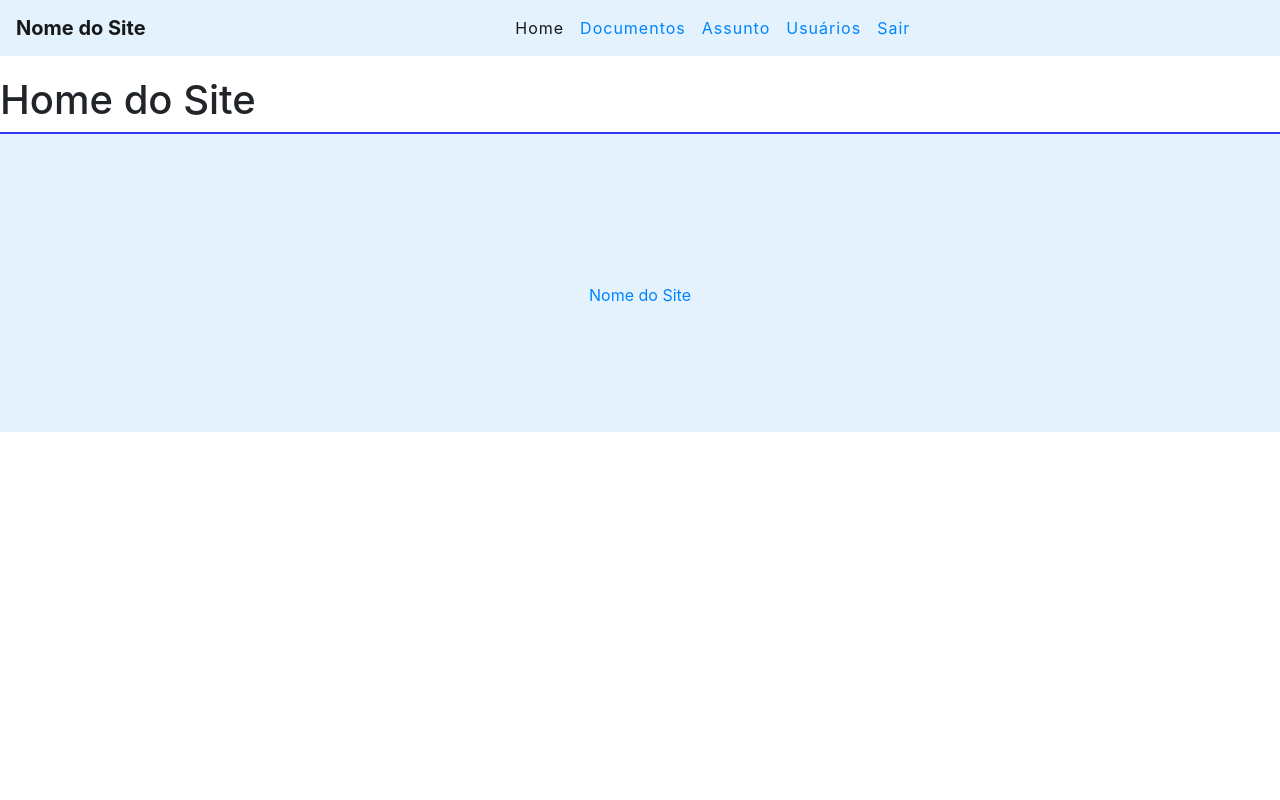
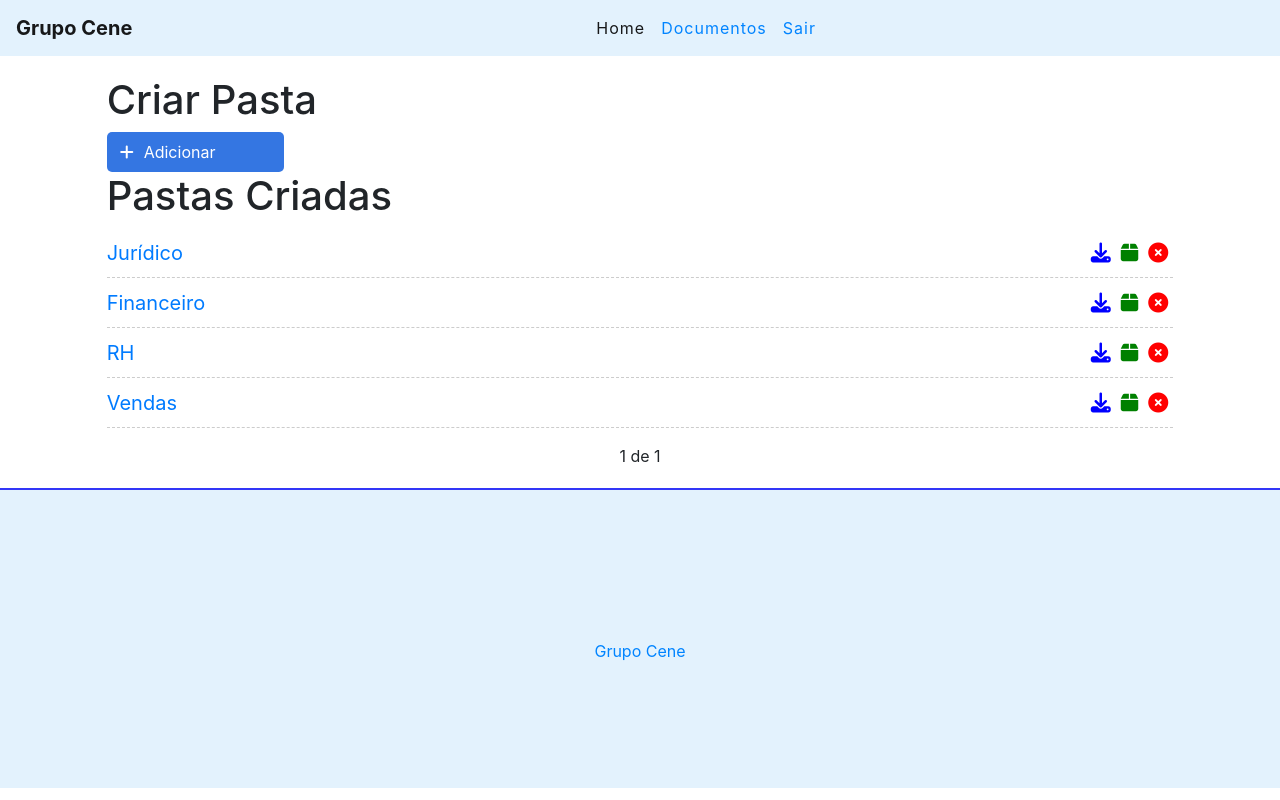
Before and after one commit to Rigolao/Projeto-alencar, a Django app: page / in a window 1280 px wide. Run offline with Django 3.2, Linux system fonts and the light colour scheme; a user stored in the database is signed in; data comes from the database, SQL or seed files in the repository; both versions use the stored data as it was after the commit; some libraries are stand-ins or nearby versions.

Commit message:
Quinto dia de desenvolvimento-pós protótipo

```diff
--- a/alencar/documentos/admin.py
+++ b/alencar/documentos/admin.py
@@ -2,6 +2,8 @@ from django.contrib import admin
 
 from .models import Documento
 from .models import EDocModel
+from .models import Pasta
 
 admin.site.register(Documento)
 admin.site.register(EDocModel)
+admin.site.register(Pasta)
--- a/alencar/documentos/models.py
+++ b/alencar/documentos/models.py
@@ -31,3 +31,12 @@ class EDocModel(models.Model):
 
     def __str__(self):
         return f"{self.title}"
+
+class Pasta(models.Model):
+
+    title = models.CharField(max_length=255)
+
+    created_at = models.DateTimeField(auto_now_add=True)
+
+    def __str__(self):
+        return self.title
--- a/alencar/documentos/static/css/styles.css
+++ b/alencar/documentos/static/css/styles.css
@@ -84,6 +84,11 @@
 
 /* Lista de Documentos */
 
+
+.itens-div{
+    padding: 0;
+}
+
 .list-div{
     padding: 0;
 }
@@ -100,18 +105,18 @@
     border-bottom: 1px dashed #ccc;
 }
 
-.fas.fa-trash, .fas.fa-edit, .fas.fa-download {
+.fas.fa-times-circle, .fas.fa-box, .fas.fa-download {
     cursor: pointer;
     margin: 5px;
     font-size: 20px;
     float: right;
 }
 
-.fas.fa-trash {
+.fas.fa-times-circle {
     color: red;
 }
 
-.fas.fa-edit {
+.fas.fa-box {
     color: green;
 }
 
--- a/alencar/documentos/static/js/scripts.js
+++ b/alencar/documentos/static/js/scripts.js
@@ -11,7 +11,7 @@ $(document).ready(function() {
         e.preventDefault();
 
         var delLink = $(this).attr('href');
-        var result = confirm('Quer deletar este documento?');
+        var result = confirm('Quer deletar este conteúdo?');
 
         if(result) {
             window.location.href = delLink;
--- a/alencar/documentos/templates/base.html
+++ b/alencar/documentos/templates/base.html
@@ -15,7 +15,7 @@
     <div class="container-fluid">
         <nav class="navbar navbar-expand-lg navbar-light" style="background-color: #e3f2fd;">
             <div class="container-fluid">
-              <a class="navbar-brand" href="/">Nome do Site</a>
+              <a class="navbar-brand" href="/">Grupo Cene</a>
               <button class="navbar-toggler" type="button" data-bs-toggle="collapse" data-bs-target="#navbarNavDropdown" aria-controls="navbarNavDropdown" aria-expanded="false" aria-label="Toggle navigation">
                 <span class="navbar-toggler-icon"></span>
               </button>
@@ -30,12 +30,12 @@
                   <li class="nav-item">
                     <a class="nav-link" href="/doc">Documentos</a>
                   </li>
-                  <li class="nav-item">
+                  <!-- <li class="nav-item">
                     <a class="nav-link" href="#">Assunto</a>
                   </li>
                   <li class="nav-item">
                     <a class="nav-link" href="#">Usuários</a>
-                  </li>
+                  </li> -->
                   <!-- <li class="nav-item dropdown">
                     <a class="nav-link dropdown-toggle" href="#" id="navbarDropdownMenuLink" role="button" data-bs-toggle="dropdown" aria-expanded="false">
                       Links
@@ -63,7 +63,7 @@
         {% block content %}
         {% endblock %}
         <footer>
-            <p>Nome do Site</p>
+            <p>Grupo Cene</p>
         </footer>
     </div>
     <script src="https://stackpath.bootstrapcdn.com/bootstrap/4.5.2/js/bootstrap.bundle.min.js" integrity="sha384-LtrjvnR4Twt/qOuYxE721u19sVFLVSA4hf/rRt6PrZTmiPltdZcI7q7PXQBYTKyf" crossorigin="anonymous"></script>
--- a/alencar/documentos/templates/documentos/doc.html
+++ b/alencar/documentos/templates/documentos/doc.html
@@ -1,10 +1,10 @@
 {% extends 'base.html' %}
 
-{% block title %}Documentos{% endblock %}
+{% block title %}Criar Pasta{% endblock %}
 
 {% block content %}
 <div class="offset-1 col-10 list-div">
-    <h1>Documentos</h1>
+    <h1>Criar Pasta</h1>
     <a id="add-link" href="/doc/upload">
         <div class="col-2 add-div">
             <i class="fas fa-plus"></i>Adicionar
--- a/alencar/documentos/templates/documentos/home.html
+++ b/alencar/documentos/templates/documentos/home.html
@@ -3,5 +3,47 @@
 {% block title %}Home do Site{% endblock %}
 
 {% block content %}
-<h1>Home do Site</h1>
+<div class="offset-1 col-10 list-div">
+    <h1>Criar Pasta</h1>
+    <a id="add-link" href="/novapasta/">
+        <div class="col-2 add-div">
+            <i class="fas fa-plus"></i>Adicionar
+        </div>
+    </a>
+    {% if messages %}
+    <ul class="messages">
+        {% for message in messages %}
+            <li {% if message.tags %}class="alert alert-{{message.tags}}"{% endif %}>{{ message }}</li>
+        {% endfor %}
+    </ul>
+    {% endif %}
+    <h1>Pastas Criadas</h1>
+    <ul class="doc-list">
+        {% for pasta in pastas %}
+        <li class="doc-item">
+            <span><a href="/doc/upload">{{pasta.title}}</a></span>
+            <a href="/delete/{{pasta.id}}" class="delete-btn"><span><i class="fas fa-times-circle"></i></span></a>
+            <a href="/pasta/{{pasta.id}}/itens"><span><i class="fas fa-box"></i></span></a>
+            <span><i class="fas fa-download"></i></span>
+        </li>
+        {% endfor %}
+    </ul>
+    <div class="pagination">
+        <span class="step-links">
+            {% if pastas.has_previous %}
+                <a href="?page={{ pastas.previous_page_number }}"><i class="fas fa-arrow-left"></i></a>
+            {% endif %}
+
+            {% if pastas.paginator.num_pages %}
+            <span class="current">
+                {{ pastas.number }} de {{ pastas.paginator.num_pages }}
+            </span>
+            {% endif %}
+
+            {% if pastas.has_next %}
+                <a href="?page={{ pastas.next_page_number }}"><i class="fas fa-arrow-right"></i></a>
+            {% endif %}
+        </span>
+    </div>
+</div>
 {% endblock %}
--- a/alencar/documentos/templates/documentos/upload.html
+++ b/alencar/documentos/templates/documentos/upload.html
@@ -5,7 +5,7 @@
 
 {% block content %}
 <div class="offset-1 col-10 list-div">
-    <a href="/doc/">
+    <a href="/">
         <i class="fas fa-long-arrow-alt-left"></i>
     </a>
     <h1>Adicione o documento</h1>
--- a/alencar/documentos/urls.py
+++ b/alencar/documentos/urls.py
@@ -5,7 +5,11 @@ from django.conf.urls.static import static
 from . import views
 
 urlpatterns = [
-    path('', views.empresaHome, name="empresa-home"),
+    path('', views.pastaList, name="pasta-list"),
+    path('pasta/<int:id>', views.pastaView, name="pasta-view"),
+    path('novapasta/', views.novaPasta, name="nova-pasta"),
+    path('delete/<int:id>', views.deletePasta, name="delete-pasta"),
+    path('pasta/<int:id>/itens', views.itensList, name="itens-list"),
     path('doc/', views.empresaDoc, name="empresa-doc"),
     path('documento/<int:id>', views.documentoView, name="documento-view"),
     # path('novodoc/', views.novoDoc, name="novo-doc"),
--- a/alencar/documentos/views.py
+++ b/alencar/documentos/views.py
@@ -4,14 +4,61 @@ from django.core.paginator import Paginator
 from django.http import HttpResponse
 from .forms import DocForm
 from .forms import UploadDocForm
+from .forms import PastaForm
 from django.contrib import messages
 
 from .models import Documento
 from .models import EDocModel
+from .models import Pasta
 
 @login_required
-def empresaHome(request):
-    return render(request, 'documentos/home.html')
+def pastaList(request):
+    pastas_list = Pasta.objects.all().order_by('-created_at')
+
+    paginator = Paginator(pastas_list, 4)
+
+    page = request.GET.get('page')
+
+    pastas = paginator.get_page(page)
+
+    return render(request, 'documentos/home.html', {'pastas': pastas})
+
+@login_required
+def pastaView(request, id):
+    pasta = get_object_or_404(Pasta, pk=id)
+    return render(request, 'documentos/pasta.html', {'pasta': pasta})
+
+@login_required
+def novaPasta(request):
+    if request.method == 'POST':
+        form = PastaForm(request.POST)
+        if form.is_valid():
+            pasta = form.save(commit=False)
+            pasta.save()
+            return redirect('/')
+
+    else:
+        form = PastaForm()
+        return render(request,'documentos/novapasta.html', {'form': form})
+
+@login_required
+def deletePasta(request, id):
+    pasta = get_object_or_404(Pasta, pk=id)
+    pasta.delete()
+    return redirect('/')
+
+@login_required
+def itensList(request, id):
+    itens_list = EDocModel.objects.all()#.order_by('-created_at')
+
+    paginator = Paginator(itens_list, 4)
+
+    page = request.GET.get('page')
+
+    itens = paginator.get_page(page)
+
+    return render(request, 'documentos/itenslist.html', {'itens': itens})
+
 
 @login_required
 def empresaDoc(request):
```
Also changed, not shown: alencar/documentos/forms.py (+7 -1 lines), alencar/documentos/templates/documentos/itenslist.html (added, +38 -0 lines), alencar/documentos/templates/documentos/novapasta.html (added, +17 -0 lines), alencar/documentos/templates/documentos/novodoc.html (+1 -31 lines), alencar/documentos/templates/documentos/pasta.html (added, +12 -0 lines), alencar/db.sqlite3, alencar/documentos/migrations/0006_pasta.py (added), alencar/documentos/migrations/0007_pasta_created_at.py (added), 2 other files.
